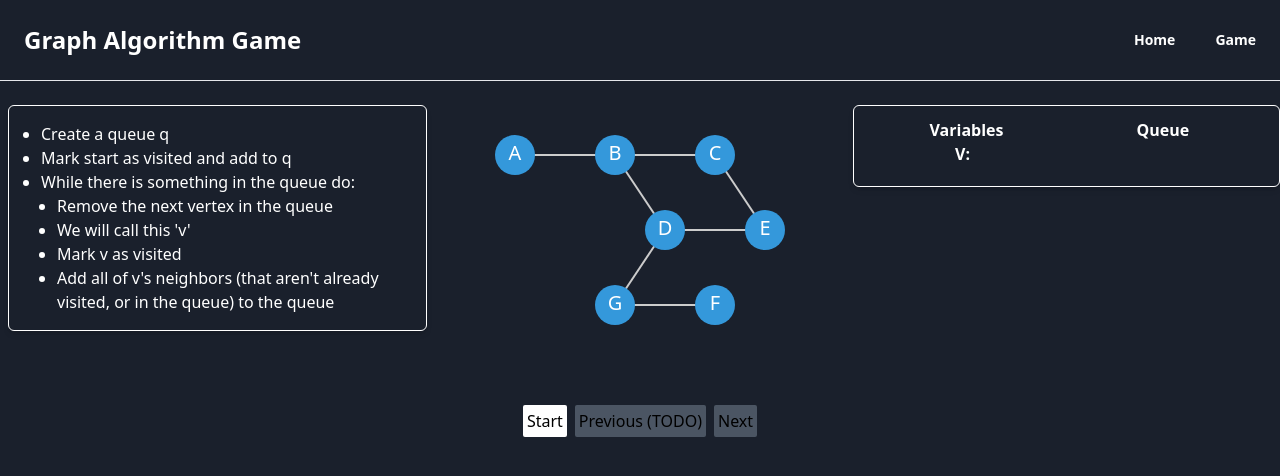
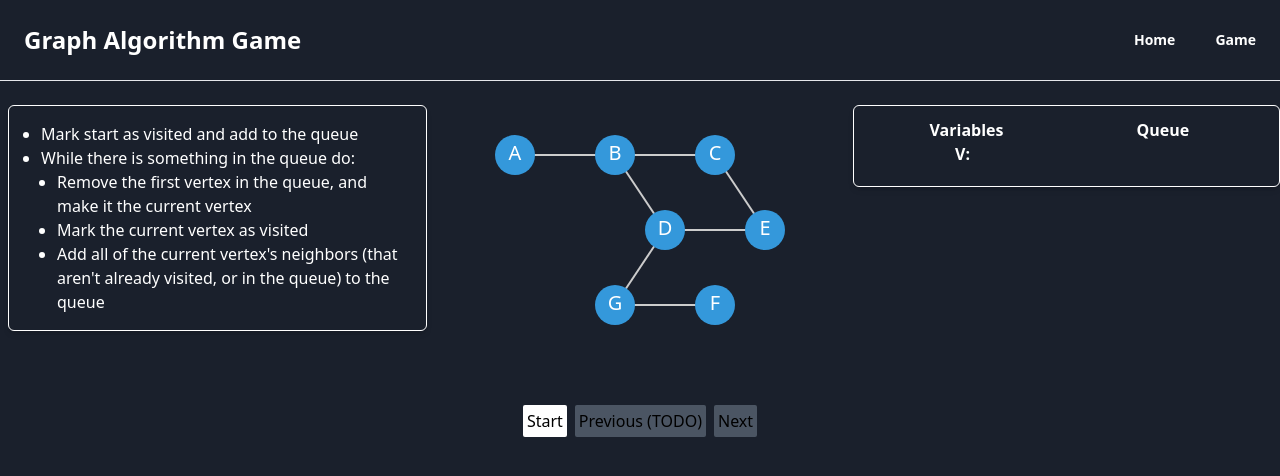
Before and after one commit to gyr1967/graph-algorithm-game, a Vue app in the folder game/frontend/: page /graph-algorithm-game/game/bfs/visualise in a window 1280 px wide. Shown: the top 476 px of the page. Built offline with nearby package versions, Linux system fonts and the light colour scheme.

Commit message:
update pseudocode (Sofiat's advice, v nice thank you!)

```diff
--- a/game/frontend/src/components/BFSPseudo.vue
+++ b/game/frontend/src/components/BFSPseudo.vue
@@ -9,21 +9,12 @@ defineProps<{
         <ul class="ml-4 list-disc">
             <li
                 :class="
-                    currentStep == 'createQueue'
-                        ? 'bg-white text-black rounded-sm'
-                        : ''
-                "
-            >
-                Create a queue q
-            </li>
-            <li
-                :class="
                     currentStep == 'markFirstAsVisited'
                         ? 'bg-white text-black rounded-sm'
                         : ''
                 "
             >
-                Mark start as visited and add to q
+                Mark start as visited and add to the queue
             </li>
             <li
                 :class="
@@ -38,21 +29,13 @@ defineProps<{
         <ul class="ml-8 list-disc">
             <li
                 :class="
-                    currentStep == 'removeFirst'
+                    currentStep == 'removeFirstAndMakeItCurrent'
                         ? 'bg-white text-black rounded-sm'
                         : ''
                 "
             >
-                Remove the next vertex in the queue
-            </li>
-            <li
-                :class="
-                    currentStep == 'callItV'
-                        ? 'bg-white text-black rounded-sm'
-                        : ''
-                "
-            >
-                We will call this 'v'
+                Remove the first vertex in the queue, and make it the current
+                vertex
             </li>
             <li
                 :class="
@@ -61,7 +44,7 @@ defineProps<{
                         : ''
                 "
             >
-                Mark v as visited
+                Mark the current vertex as visited
             </li>
             <li
                 :class="
@@ -70,8 +53,8 @@ defineProps<{
                         : ''
                 "
             >
-                Add all of v's neighbors (that aren't already visited, or in the
-                queue) to the queue
+                Add all of the current vertex's neighbors (that aren't already
+                visited, or in the queue) to the queue
             </li>
         </ul>
     </div>
```
